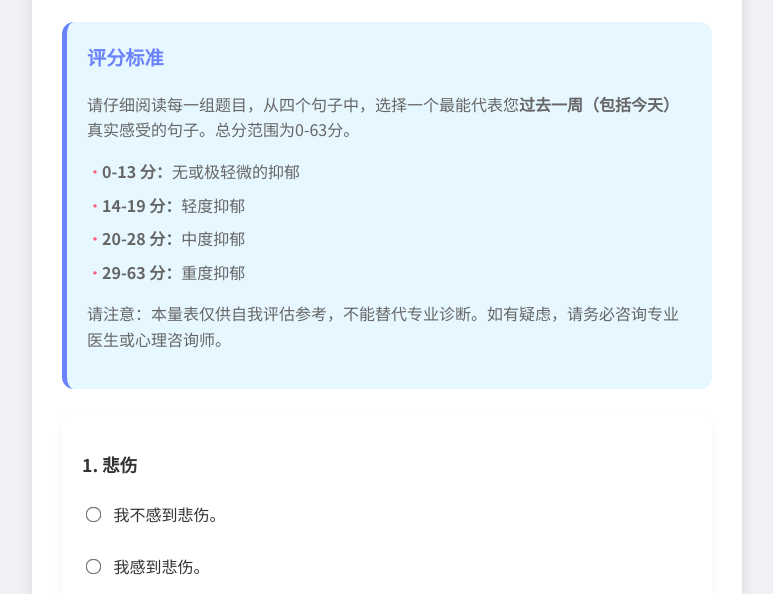
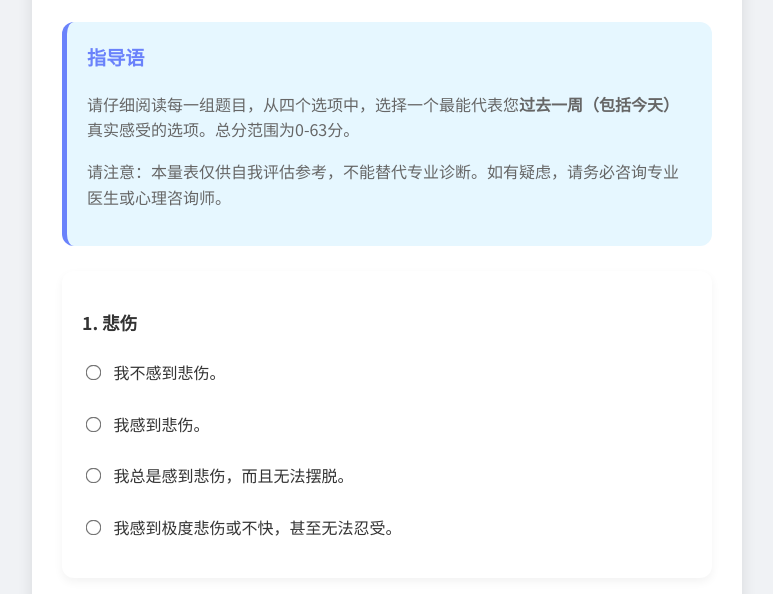
Before and after one commit to xhserver123/self-assessment, a plain HTML site: page BDI.html in a window 1280 px wide. Shown: the part 133-727 px from the top of the page, without its empty margins (253-1026 px from the left). Drawn offline with Linux system fonts and the light colour scheme.

Commit message:
更新 BDI.html

```diff
--- a/BDI.html
+++ b/BDI.html
@@ -49,14 +49,8 @@
     <div class="container">
         <h1>BDI 贝克抑郁自评量表</h1>
         <div class="scoring-rules">
-            <h3>评分标准</h3>
-            <p>请仔细阅读每一组题目，从四个句子中，选择一个最能代表您<strong>过去一周（包括今天）</strong>真实感受的句子。总分范围为0-63分。</p>
-            <ul>
-                <li><strong>0-13 分：</strong>无或极轻微的抑郁</li>
-                <li><strong>14-19 分：</strong>轻度抑郁</li>
-                <li><strong>20-28 分：</strong>中度抑郁</li>
-                <li><strong>29-63 分：</strong>重度抑郁</li>
-            </ul>
+            <h3>指导语</h3>
+            <p>请仔细阅读每一组题目，从四个选项中，选择一个最能代表您<strong>过去一周（包括今天）</strong>真实感受的选项。总分范围为0-63分。</p>
             <p>请注意：本量表仅供自我评估参考，不能替代专业诊断。如有疑虑，请务必咨询专业医生或心理咨询师。</p>
         </div>
         <form id="bdiForm">
```
